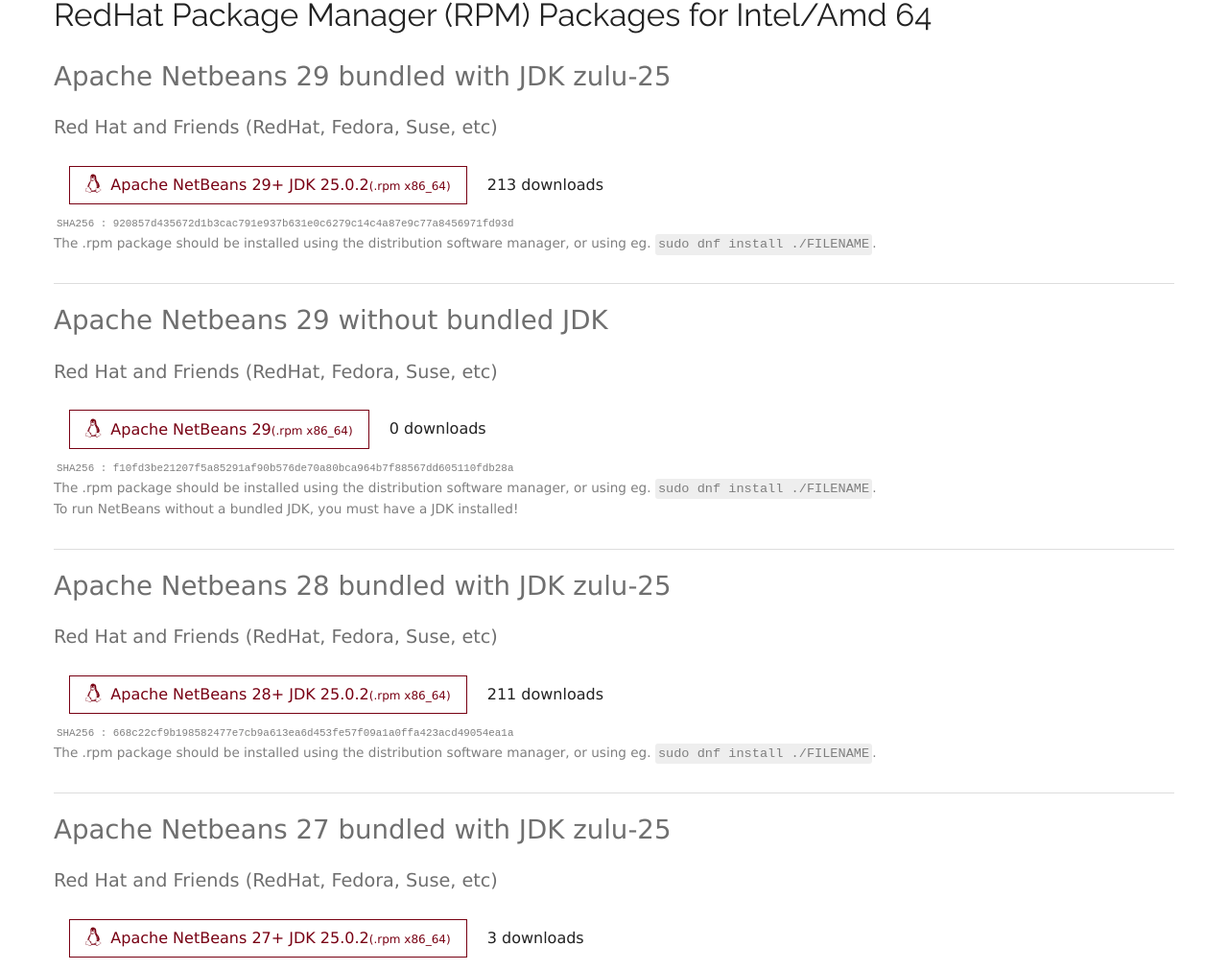
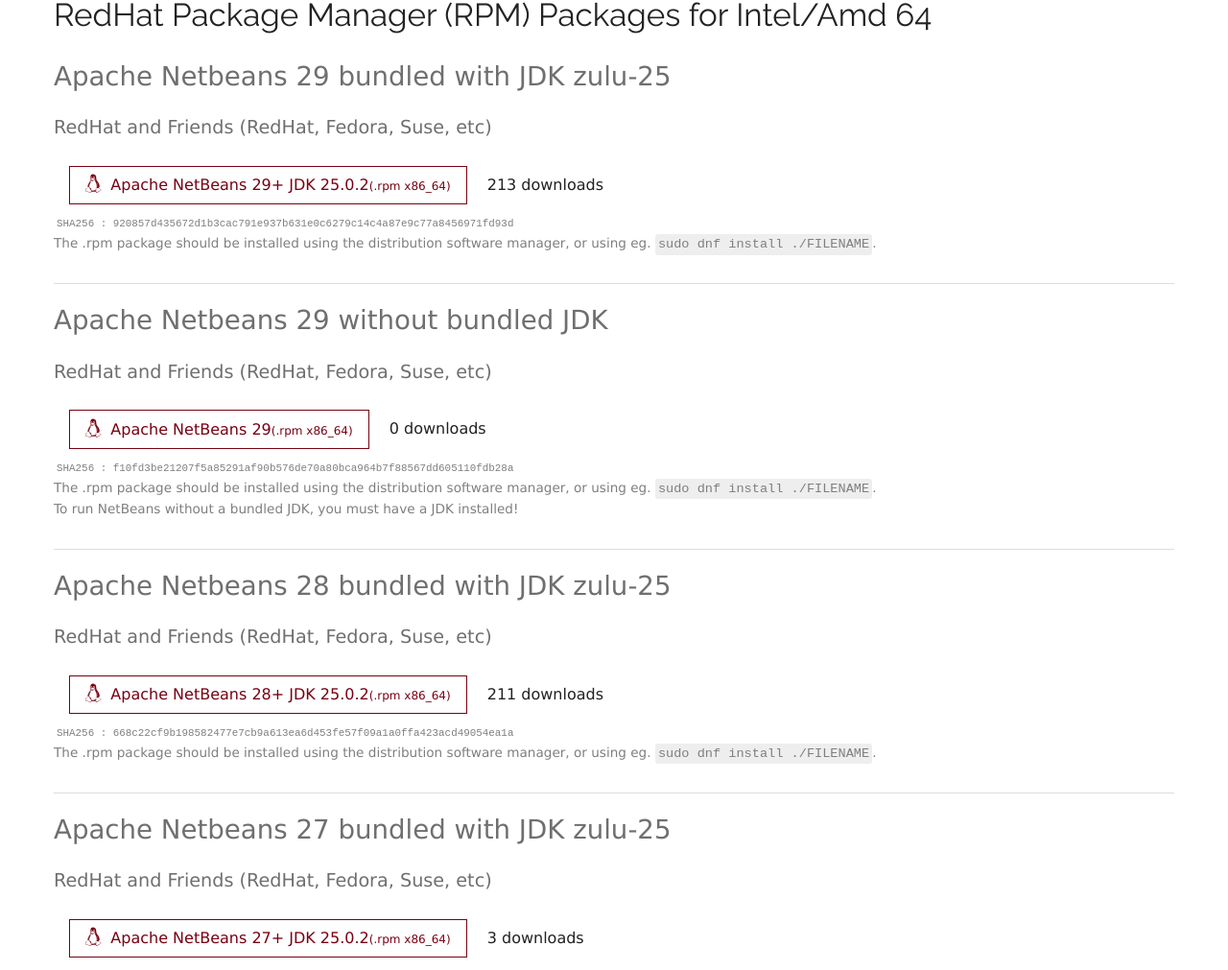
Before and after one commit to Friends-of-Apache-NetBeans/netbeans-installers-site, a Jekyll site: the page built from rpm_x64.md, in a window 1280 px wide and 1400 px high. Shown: the part 223-1234 px from the top of the window at 96% size. Built offline with Jekyll 4.4.1, drawn with Linux system fonts in a browser that asks for light colours; nearby versions of some CDN libraries.

Commit message:
implemented PR 2

```diff
--- a/_layouts/deb_x64.html
+++ b/_layouts/deb_x64.html
@@ -12,7 +12,7 @@
 {% endif %}
   <section class="download-arch">
     <h3>Linux (x86_64)</h3>
-    <h4>Debain based Linux Distribution such as Debian, Ubuntu, Mint, etc.</h4>
+    <h4>Debian based Linux Distribution such as Debian, Ubuntu, Mint, etc.</h4>
     <div><a href="{{ sb.linux-deb-x64-url }}" class="btn"><i class="fa fa-linux"></i>
         Apache NetBeans {{ sb.netbeans-version }}
       {%- if sb.jdk-variant != none -%}
--- a/_layouts/rpm_x64.html
+++ b/_layouts/rpm_x64.html
@@ -11,7 +11,7 @@
 {% endif %}
 <!--{{ org_hash[0] }}-->
 <section class="download-arch">
-    <h4>Red Hat and Friends (RedHat, Fedora, Suse, etc)</h4>
+    <h4>RedHat and Friends (RedHat, Fedora, Suse, etc)</h4>
     <div><a href="{{ sb.linux-rpm-x64-url }}" class="btn"><i class="fa fa-linux"></i>
         Apache NetBeans {{ sb.netbeans-version }}
    {%- if sb.jdk-variant != "none" -%}
--- a/_layouts/windows_x64.html
+++ b/_layouts/windows_x64.html
@@ -12,7 +12,7 @@
 {% endif %}
 
 <section class="download-arch">
-    <h3>MicroSoft Windows</h3>
+    <h3>Microsoft Windows</h3>
     <h4>Intel/AMD (X64) </h4>
     <div><a href="{{ sb.windows-exe-x64-url }}" class="btn"><i class="fa fa-windows"></i>
         Apache NetBeans {{ sb.netbeans-version }}
```
